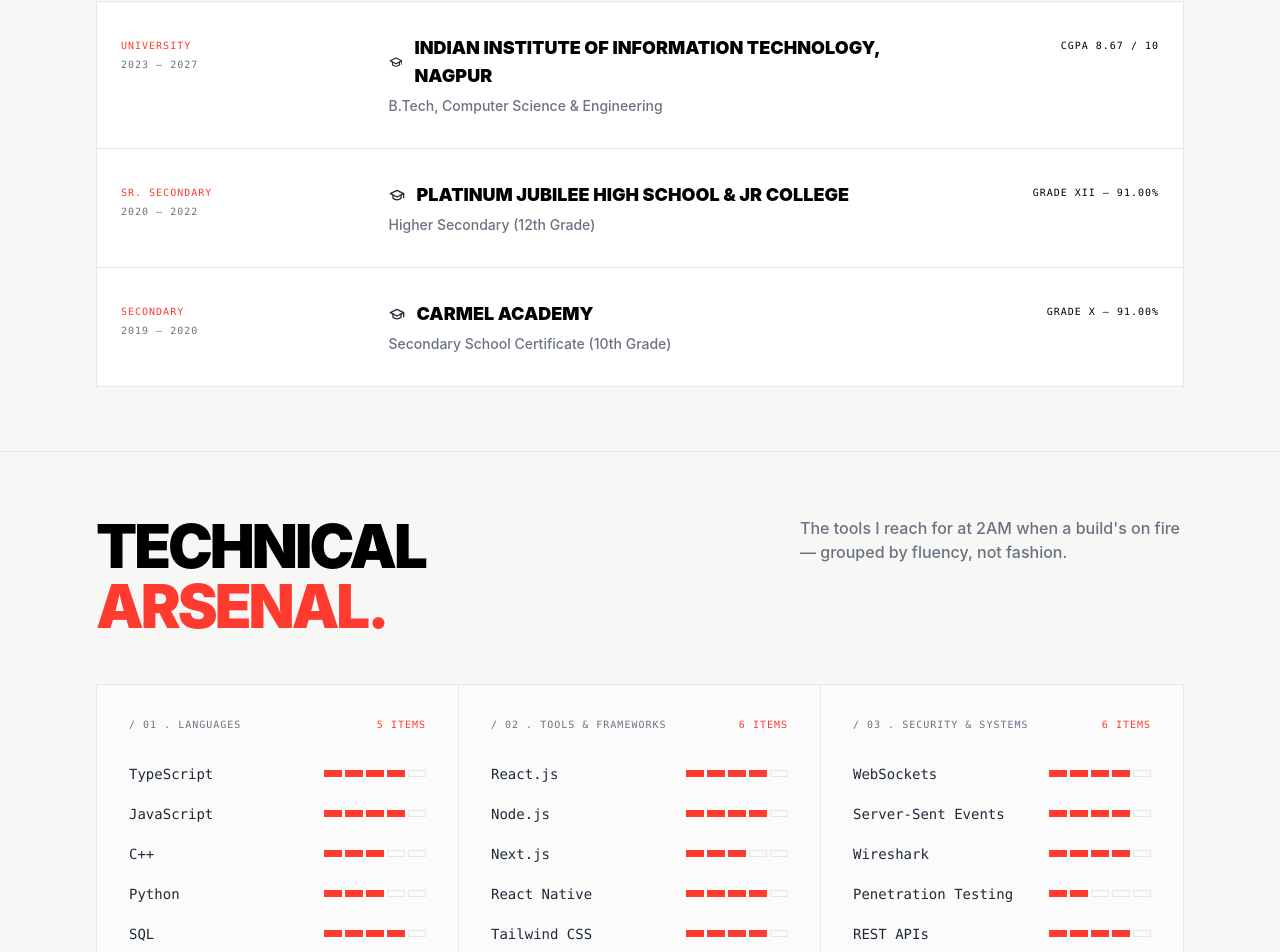
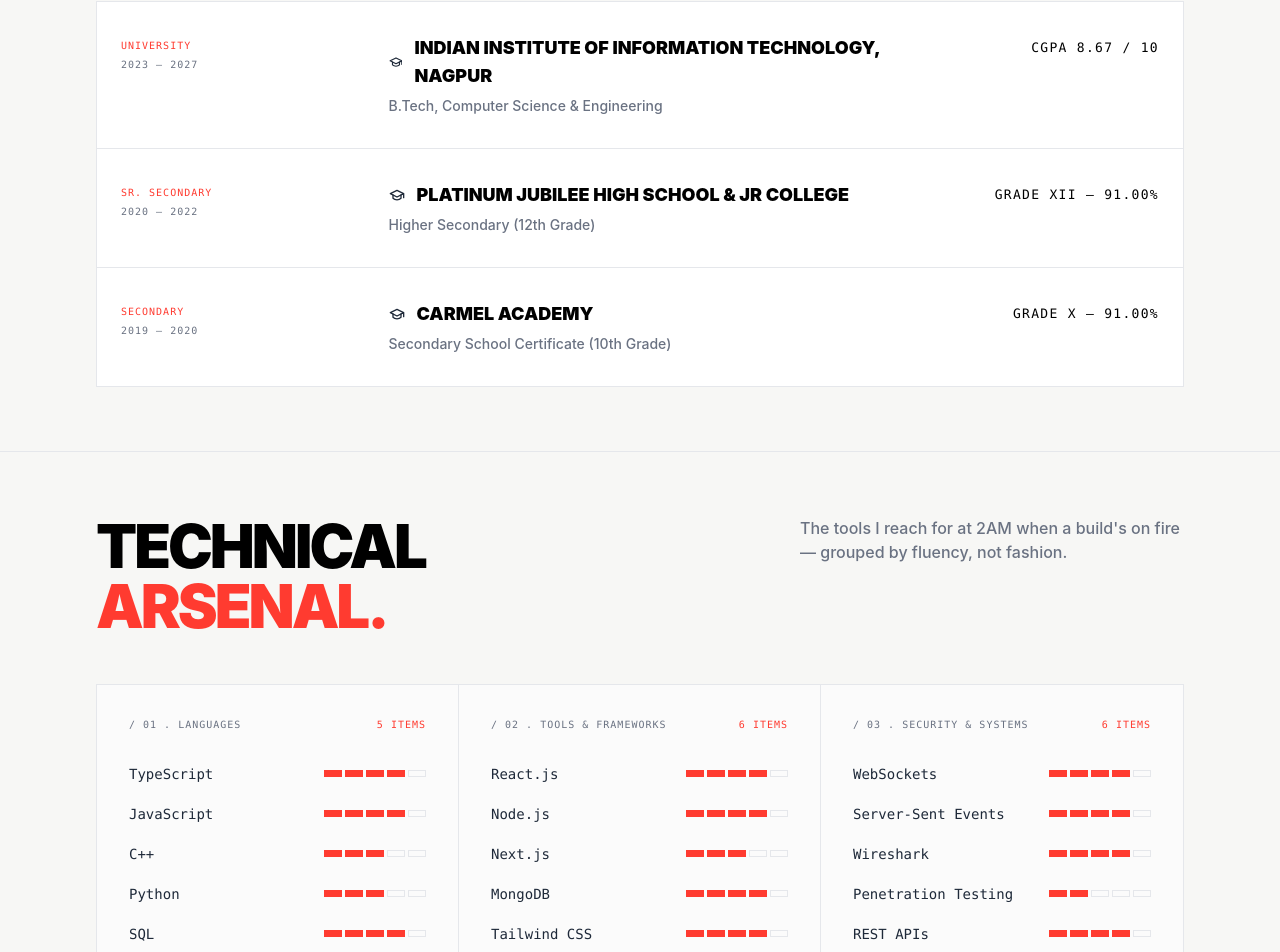
Before and after one commit to Jayant-Datta/Portfolio, a React app: page / in a window 1280 px wide. Shown: the part 1687-2639 px from the top of the page. Built offline with nearby package versions, Linux system fonts and the light colour scheme; the HTML template or start-up script is replaced by a standard one.

Commit message:
Added MongoDB integration

```diff
--- a/src/components/Education.jsx
+++ b/src/components/Education.jsx
@@ -43,7 +43,7 @@
             <p className="text-gray-500 mt-1.5 text-sm font-medium">B.Tech, Computer Science & Engineering</p>
           </div>
 
-          <div className="lg:col-span-3 font-mono text-[10px] text-black lg:text-right flex items-start lg:justify-end mt-2 lg:mt-1 tracking-widest uppercase">
+          <div className="lg:col-span-3 font-mono text-[13px] text-black lg:text-right flex items-start lg:justify-end mt-2 lg:mt-1 tracking-widest uppercase">
             CGPA 8.67 / 10
           </div>
         </div>
@@ -67,7 +67,7 @@
             <p className="text-gray-500 mt-1.5 text-sm font-medium">Higher Secondary (12th Grade)</p>
           </div>
 
-          <div className="lg:col-span-3 font-mono text-[10px] text-black lg:text-right flex items-start lg:justify-end mt-2 lg:mt-1 tracking-widest uppercase">
+          <div className="lg:col-span-3 font-mono text-[13px] text-black lg:text-right flex items-start lg:justify-end mt-2 lg:mt-1 tracking-widest uppercase">
             Grade XII — 91.00%
           </div>
         </div>
@@ -91,7 +91,7 @@
             <p className="text-gray-500 mt-1.5 text-sm font-medium">Secondary School Certificate (10th Grade)</p>
           </div>
 
-          <div className="lg:col-span-3 font-mono text-[10px] text-black lg:text-right flex items-start lg:justify-end mt-2 lg:mt-1 tracking-widest uppercase">
+          <div className="lg:col-span-3 font-mono text-[13px] text-black lg:text-right flex items-start lg:justify-end mt-2 lg:mt-1 tracking-widest uppercase">
             Grade X — 91.00%
           </div>
         </div>
--- a/src/components/Stack.jsx
+++ b/src/components/Stack.jsx
@@ -31,7 +31,7 @@
     { name: 'React.js', level: 4 },
     { name: 'Node.js', level: 4 },
     { name: 'Next.js', level: 3 },
-    { name: 'React Native', level: 4 },
+    { name: 'MongoDB', level: 4 },
     { name: 'Tailwind CSS', level: 4 },
     { name: 'Appwrite', level: 3 },
   ];
```
